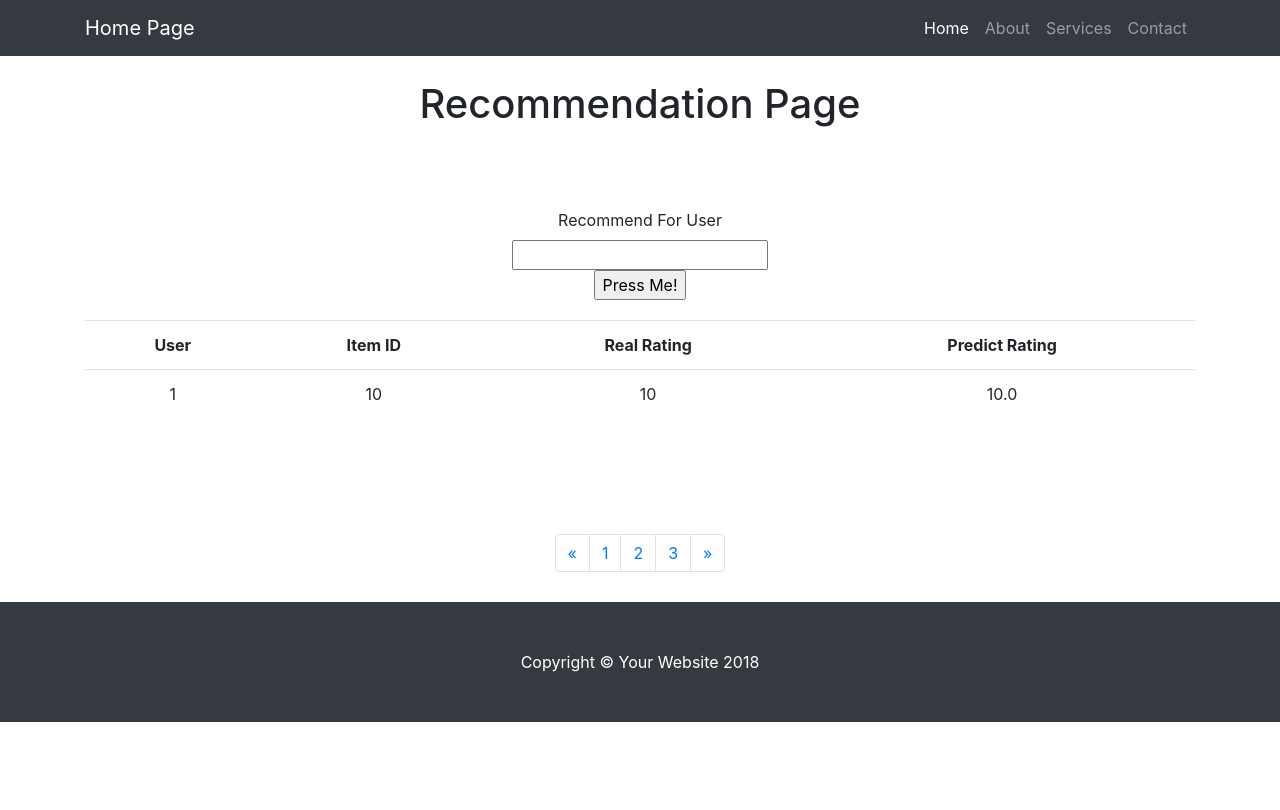
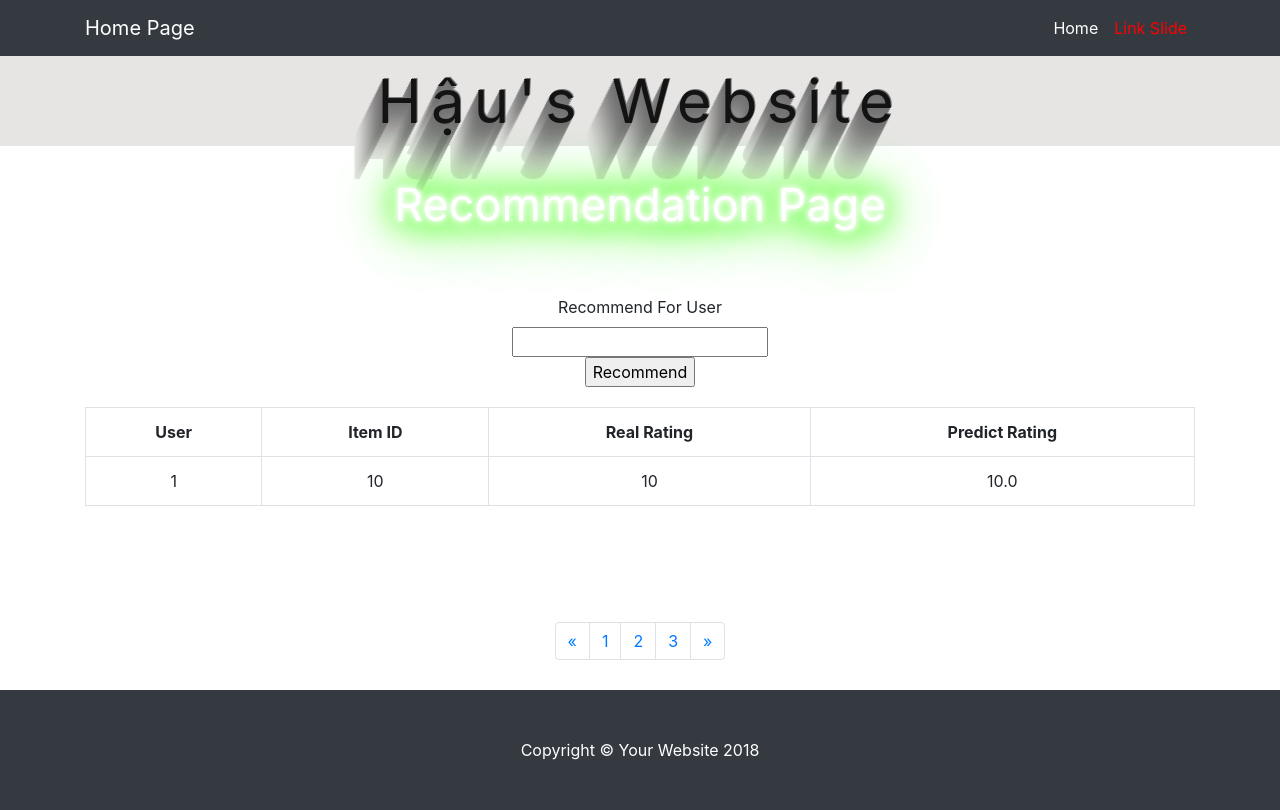
Before and after one commit to Haukute/SimpleRS, a Flask app: template templates/index.html in a window 1280 px wide. Before the commit the page ends 722 px from the top, so only its background shows below. Run offline with Flask 2, Linux system fonts and the light colour scheme; the template is opened without the code that fills it: most values are stand-ins (such as "Sample title", 1, 10 or a date in 2020); parts of the project's set-up code (start-up, migrations or seed data) failed here and were passed over; some libraries are stand-ins or nearby versions.

Commit message:
update templates

```diff
--- /dev/null
+++ b/link_slide.txt.txt
@@ -0,0 +1 @@
+https://docs.google.com/presentation/d/1mmDEHQbWFEknrbFVrt1sgqrGBJRlkcWhjZJ1CEUOtsY/edit#slide=id.p
--- a/templates/index.html
+++ b/templates/index.html
@@ -8,7 +8,7 @@
     <meta name="description" content="">
     <meta name="author" content="">
 
-    <title>Recommendation System Pge</title>
+    <title>Recommendation System Page</title>
 
     <!-- Bootstrap core CSS -->
     <link href="../static/vendor/bootstrap/css/bootstrap.min.css" rel="stylesheet">
@@ -16,6 +16,26 @@
     <!-- Custom styles for this template -->
     <link href="../static/css/3-col-portfolio.css" rel="stylesheet">
 
+    <style type="text/css">
+      #demotext {
+        text-align: center;
+        color: #131313;
+        background: #e7e5e4;
+        letter-spacing: .15em;
+        text-shadow: 1px -1px 0 #767676, -1px 2px 1px #737272, -2px 4px 1px #767474, -3px 6px 1px #787777, -4px 8px 1px #7b7a7a, -5px 10px 1px #7f7d7d, -6px 12px 1px #828181, -7px 14px 1px #868585, -8px 16px 1px #8b8a89, -9px 18px 1px #8f8e8d, -10px 20px 1px #949392, -11px 22px 1px #999897, -12px 24px 1px #9e9c9c, -13px 26px 1px #a3a1a1, -14px 28px 1px #a8a6a6, -15px 30px 1px #adabab, -16px 32px 1px #b2b1b0, -17px 34px 1px #b7b6b5, -18px 36px 1px #bcbbba, -19px 38px 1px #c1bfbf, -20px 40px 1px #c6c4c4, -21px 42px 1px #cbc9c8, -22px 44px 1px #cfcdcd, -23px 46px 1px #d4d2d1, -24px 48px 1px #d8d6d5, -25px 50px 1px #dbdad9, -26px 52px 1px #dfdddc, -27px 54px 1px #e2e0df, -28px 56px 1px #e4e3e2;
+        color: #131313;
+        background: #e7e5e4;
+        font-size: 60px;
+      }
+      #title{
+        font-size: 45px;
+        color: #FFFFFF;
+        text-shadow: 0 0 5px #FFF, 0 0 10px #FFF, 0 0 15px #FFF, 0 0 20px #49ff18, 0 0 30px #49FF18, 0 0 40px #49FF18, 0 0 55px #49FF18, 0 0 75px #49ff18;
+        color: #FFFFFF;
+        text-align: center;
+        padding-top: 25px;
+      }
+    </style>
   </head>
 
   <body>
@@ -23,25 +43,19 @@
     <!-- Navigation -->
     <nav class="navbar navbar-expand-lg navbar-dark bg-dark fixed-top">
       <div class="container">
-        <a class="navbar-brand" href="#">Home Page</a>
+        <a class="navbar-brand" href="/">Home Page</a>
         <button class="navbar-toggler" type="button" data-toggle="collapse" data-target="#navbarResponsive" aria-controls="navbarResponsive" aria-expanded="false" aria-label="Toggle navigation">
           <span class="navbar-toggler-icon"></span>
         </button>
         <div class="collapse navbar-collapse" id="navbarResponsive">
           <ul class="navbar-nav ml-auto">
             <li class="nav-item active">
-              <a class="nav-link" href="#">Home
+              <a class="nav-link" href="/">Home
                 <span class="sr-only">(current)</span>
               </a>
             </li>
             <li class="nav-item">
-              <a class="nav-link" href="#">About</a>
-            </li>
-            <li class="nav-item">
-              <a class="nav-link" href="#">Services</a>
-            </li>
-            <li class="nav-item">
-              <a class="nav-link" href="#">Contact</a>
+              <a class="nav-link" href="https://docs.google.com/presentation/d/1mmDEHQbWFEknrbFVrt1sgqrGBJRlkcWhjZJ1CEUOtsY/edit?usp=sharing" style="color:red;">Link Slide</a>
             </li>
           </ul>
         </div>
@@ -49,17 +63,18 @@
     </nav>
 
     <!-- Page Content -->
-    <div class="container">
+    <div id="demotext">Hậu's Website</div>
+    <div class="container" id="recommend">
       <!-- Page Heading -->
-      <h1 class="my-4">Recommendation Page</h1>
+      <div id="title">Recommendation Page</div>
       <form action="http://127.0.0.1:5000/result" method="POST" class="finput">
         <div class="inputuser">
           <label>Recommend For User</label></br>
           <input type="text" name="uname" id="uname"></br>
-          <input type="submit" value="Press Me!" name="subm" id="subm">
+          <input type="submit" value="Recommend" name="subm">
         </div>
         <div class="fresult">
-          <table class="table">
+          <table class="table table-bordered">
           <tr>
             <th>User</th>
             <th>Item ID</th>
```
